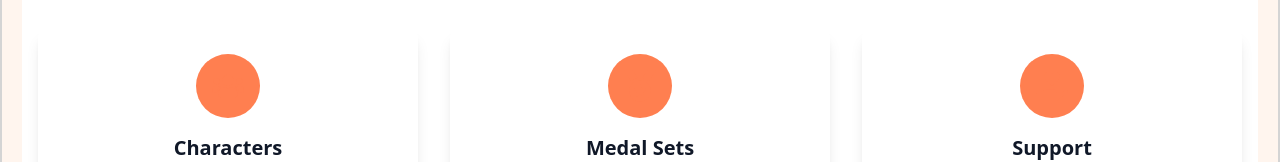
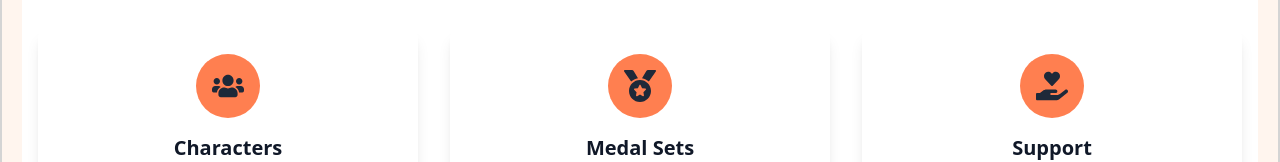
Before and after one commit to A-Moiz/opbr-companion-web-2, a Next.js app: page / in a window 1280 px wide. Shown: the part 702-864 px from the top of the page. Built offline with nearby package versions, Linux system fonts and the light colour scheme.

Commit message:
Changed text colour for icons

```diff
--- a/src/app/page.tsx
+++ b/src/app/page.tsx
@@ -27,19 +27,19 @@ const Home = () => {
     {
       title: 'Characters',
       description: 'Discover top-tier characters and their abilities',
-      icon: <FaUsers size={32} />,
+      icon: <FaUsers size={32} className={darkMode ? 'text-coral' : 'text-gray-800'} />,
       link: '/characters'
     },
     {
       title: 'Medal Sets',
       description: 'Optimize your battle strategy with perfect medal combinations',
-      icon: <FaMedal size={32} />,
+      icon: <FaMedal size={32} className={darkMode ? 'text-coral' : 'text-gray-800'} />,
       link: '/medal-sets'
     },
     {
       title: 'Support',
       description: 'Enhance your team with the best support characters',
-      icon: <FaHandHoldingHeart size={32} />,
+      icon: <FaHandHoldingHeart size={32} className={darkMode ? 'text-coral' : 'text-gray-800'} />,
       link: '/supports'
     }
   ];
```
